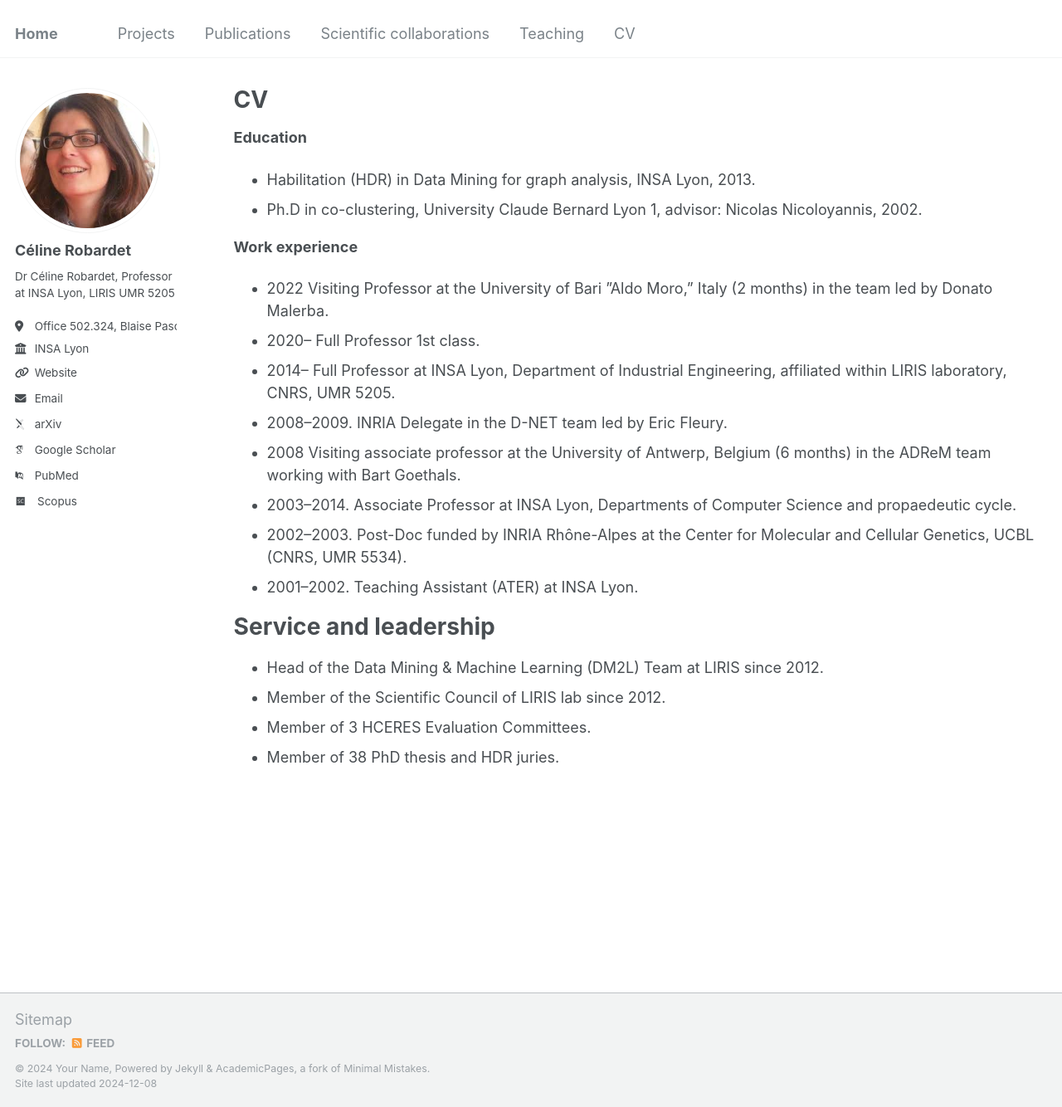
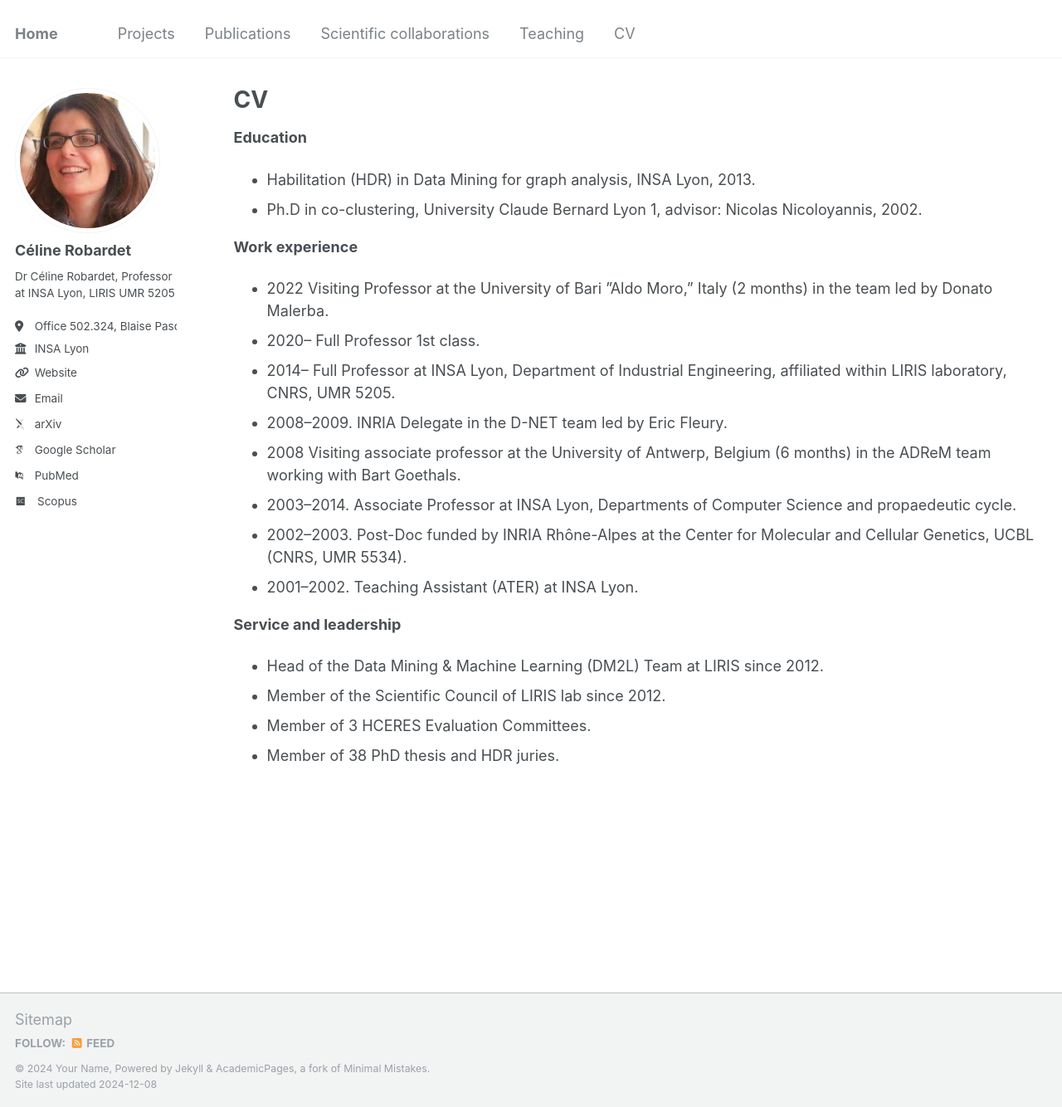
Before and after one commit to crobardet/crobardet.github.io, a Jekyll site: the page built from _pages/cv.md, in a window 1280 px wide and 1334 px high. Shown: the whole window at 83% size. Built offline with Jekyll 4.4.1, drawn with Linux system fonts in a browser that asks for light colours; some web fonts are replaced.

Commit message:
Update cv.md

```diff
--- a/_pages/cv.md
+++ b/_pages/cv.md
@@ -42,8 +42,7 @@ Teaching
     {% include archive-single-cv.html %}
   {% endfor %}</ul> -->
 
-Service and leadership
-======
+**Service and leadership**
 * Head of the Data Mining & Machine Learning (DM2L) Team at LIRIS since 2012.
 * Member of the Scientific Council of LIRIS lab since 2012.
 * Member of 3 HCERES Evaluation Committees.
```
